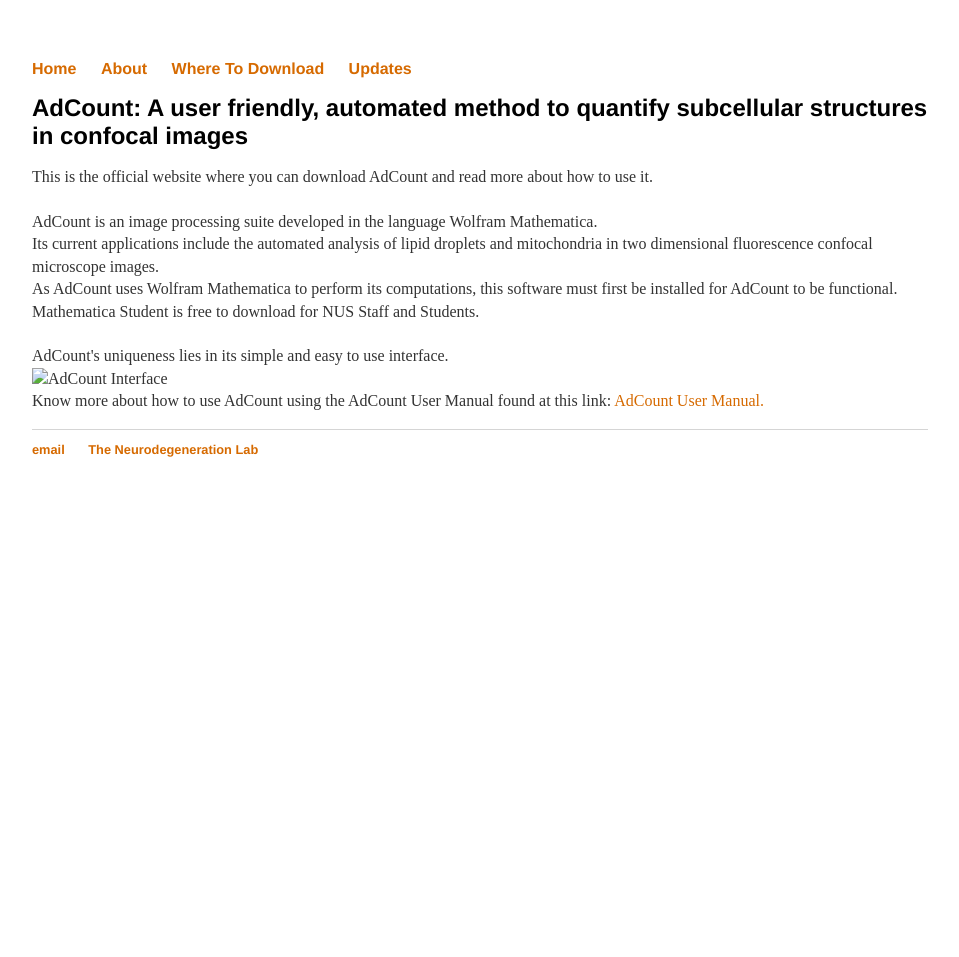
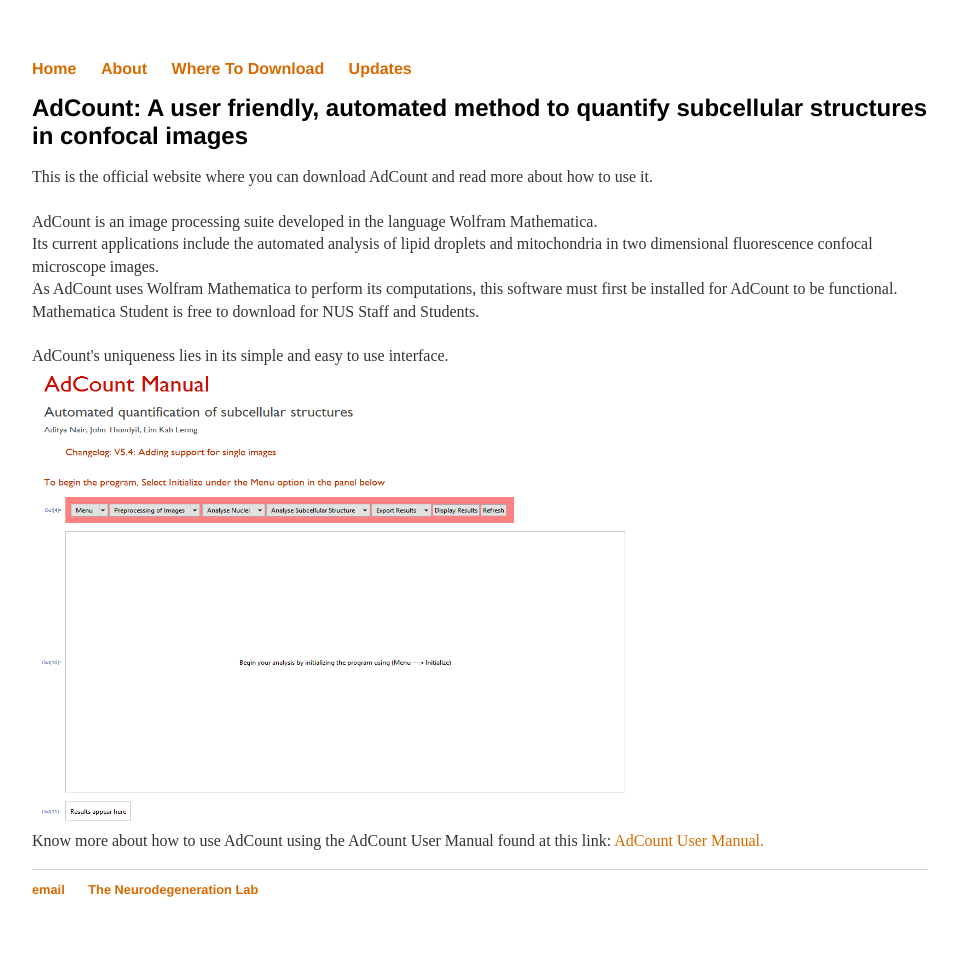
Before and after one commit to adcount/adcount.github.io, a Jekyll site: the page built from index.html, in a window 1280 px wide. Shown: the whole page, without its empty margins (160-1119 px from the left). Built offline with Jekyll 4.4.1, drawn with Linux system fonts in a browser that asks for light colours; before the commit the page ends 900 px from its top, so only the background shows below that.

Commit message:
Update index.html

```diff
--- a/index.html
+++ b/index.html
@@ -9,7 +9,7 @@ title: AdCount
 	AdCount is an image processing suite developed in the language Wolfram Mathematica.<br> Its current applications include the automated analysis of lipid droplets and mitochondria in two dimensional fluorescence confocal microscope images.<br>
 	As AdCount uses Wolfram Mathematica to perform its computations, this software must first be installed for AdCount to be functional. Mathematica Student is free to download for NUS Staff and Students.<br><br>
 	AdCount's uniqueness lies in its simple and easy to use interface.<br>
-	<img src="AdCount.png" alt="AdCount Interface" style="width:608px;height:456px;"><br>
+	<img src="images/AdCount.png" alt="AdCount Interface" class="inline" style="width:608px;height:456px;"><br>
 
 	Know more about how to use AdCount using the AdCount User Manual found at this link: <a href="https://goo.gl/12AwAb">AdCount User Manual.</a>
 
```
